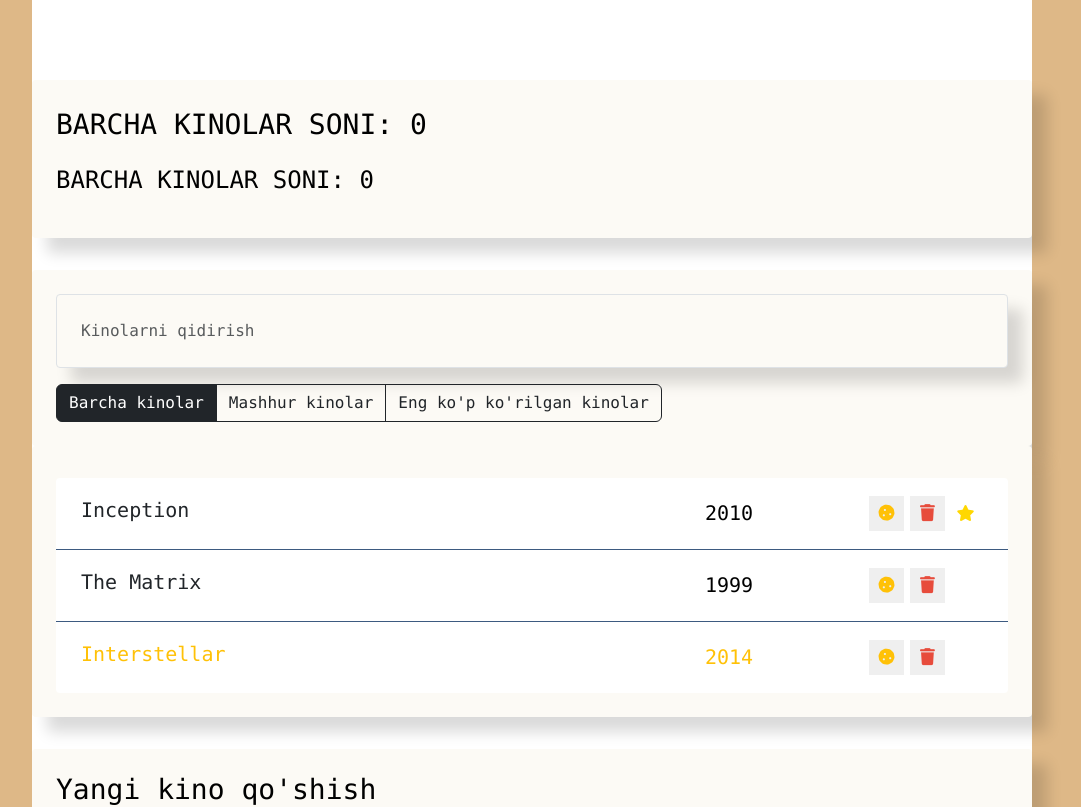
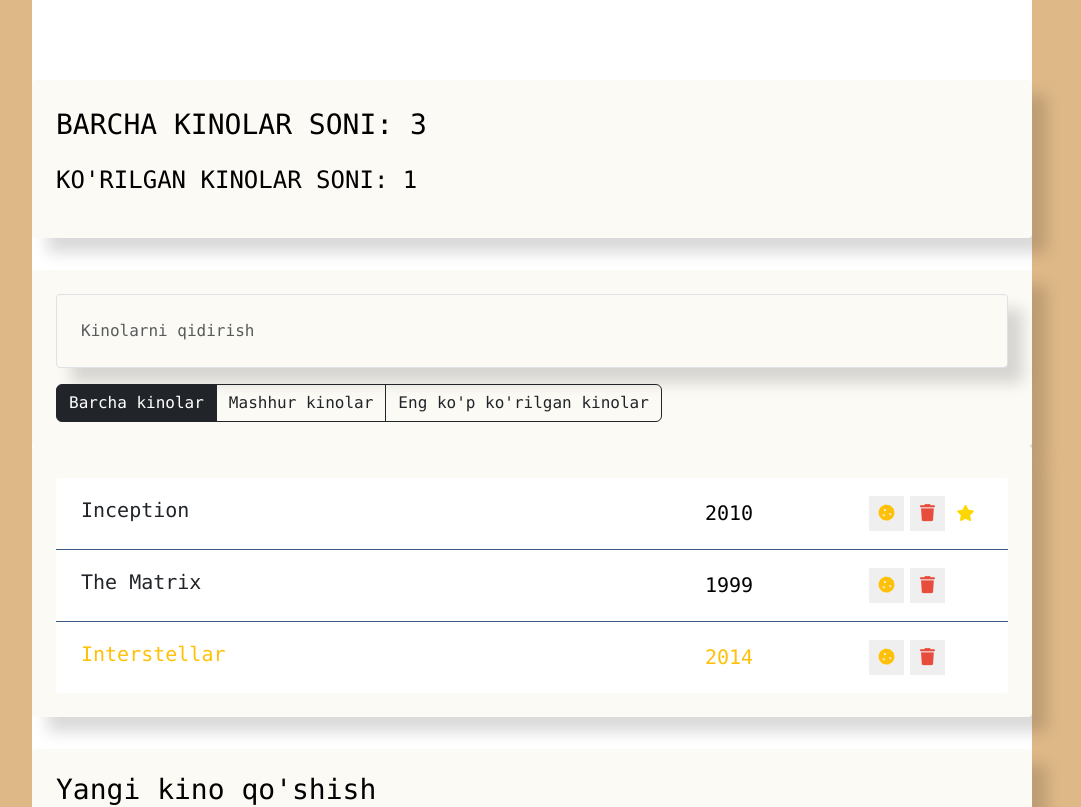
Before and after one commit to boburastonov/vueJS-lessons, a Vue app: page / in a window 1280 px wide. Shown: the top 807 px of the page, without its empty margins (108-1189 px from the left). Built offline with nearby package versions, Linux system fonts and the light colour scheme.

Commit message:
9-dars => Dastur xolati: array ni global, ota componentga ko'chirib foydalanish

```diff
--- a/src/components/app-info/AppInfo.vue
+++ b/src/components/app-info/AppInfo.vue
@@ -1,11 +1,24 @@
 <template>
   <div class="app-info">
-    <p class="fs-3 text-uppercase">Barcha kinolar soni: 0</p>
-    <p class="fs-4 text-uppercase">Barcha kinolar soni: 0</p>
+    <p class="fs-3 text-uppercase">Barcha kinolar soni: {{ allMoviesCount }}</p>
+    <p class="fs-4 text-uppercase">
+      Ko'rilgan kinolar soni: {{ favouriteMoviesCount }}
+    </p>
   </div>
 </template>
 <script>
-export default {};
+export default {
+  props: {
+    allMoviesCount: {
+      type: Number,
+      required: true,
+    },
+    favouriteMoviesCount: {
+      type: Number,
+      required: true,
+    },
+  },
+};
 </script>
 <style scoped>
 .app-info {
--- a/src/components/app/App.vue
+++ b/src/components/app/App.vue
@@ -1,12 +1,15 @@
 <template>
   <div class="app font-monospace">
     <div class="content">
-      <AppInfo />
+      <AppInfo
+        :allMoviesCount="movies.length"
+        :favouriteMoviesCount="movies.filter((m) => m.favourite).length"
+      />
       <div class="search-panel">
         <SearchPanel />
         <AppFilter />
       </div>
-      <MovieList />
+      <MovieList :movies="movies" />
       <MovieAddForm />
     </div>
   </div>
@@ -24,6 +27,25 @@ export default {
     AppFilter,
     MovieList,
     MovieAddForm,
+  },
+  data() {
+    return {
+      movies: [
+        { title: "Inception", releaseYear: 2010, favourite: false, like: true },
+        {
+          title: "The Matrix",
+          releaseYear: 1999,
+          favourite: false,
+          like: false,
+        },
+        {
+          title: "Interstellar",
+          releaseYear: 2014,
+          favourite: true,
+          like: false,
+        },
+      ],
+    };
   },
 };
 </script>
--- a/src/components/movie-list/MovieList.vue
+++ b/src/components/movie-list/MovieList.vue
@@ -10,24 +10,11 @@ export default {
   components: {
     MovieListItem,
   },
-  data() {
-    return {
-      movies: [
-        { title: "Inception", releaseYear: 2010, favourite: false, like: true },
-        {
-          title: "The Matrix",
-          releaseYear: 1999,
-          favourite: false,
-          like: false,
-        },
-        {
-          title: "Interstellar",
-          releaseYear: 2014,
-          favourite: true,
-          like: false,
-        },
-      ],
-    };
+  props: {
+    movies: {
+      type: Array,
+      required: true,
+    },
   },
 };
 </script>
```
